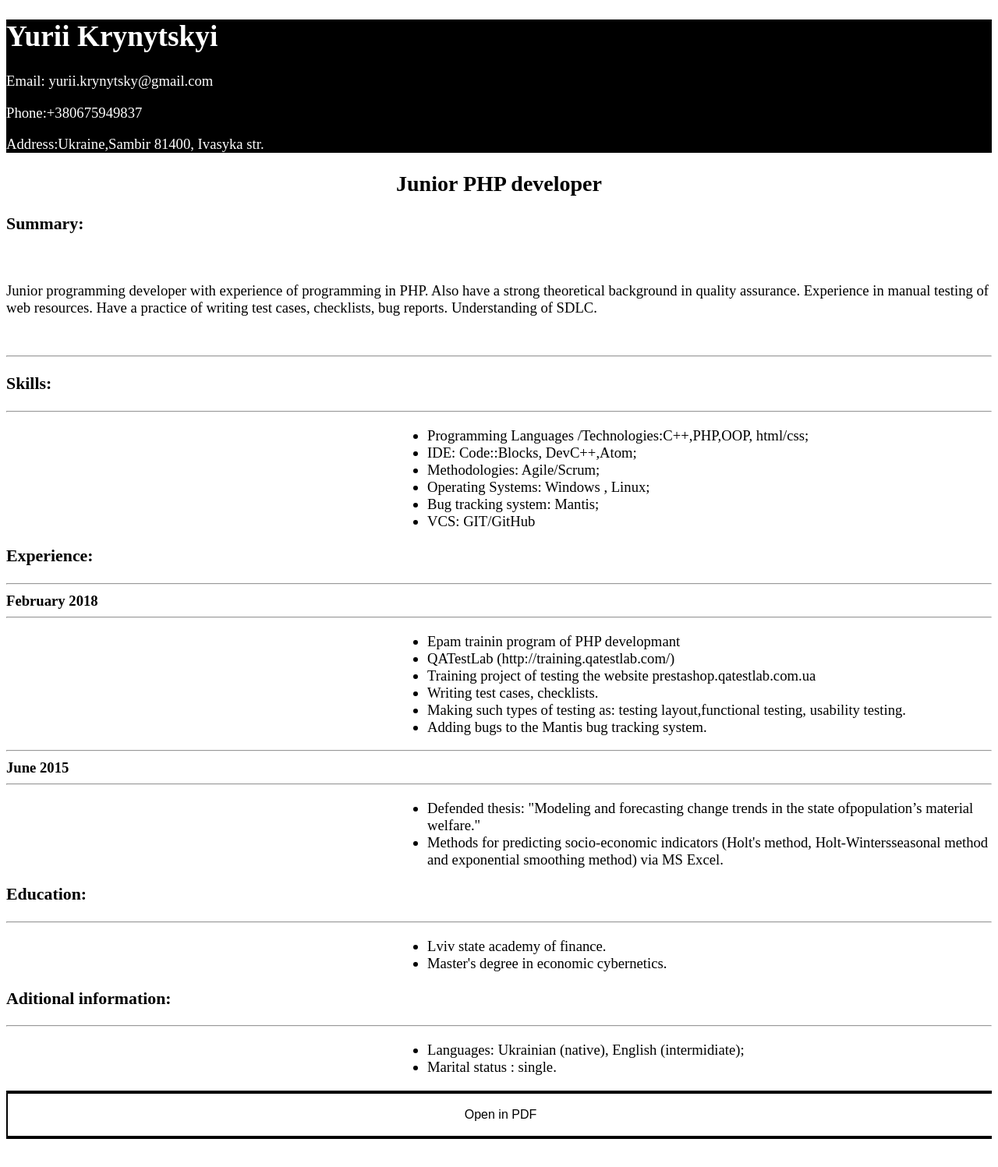
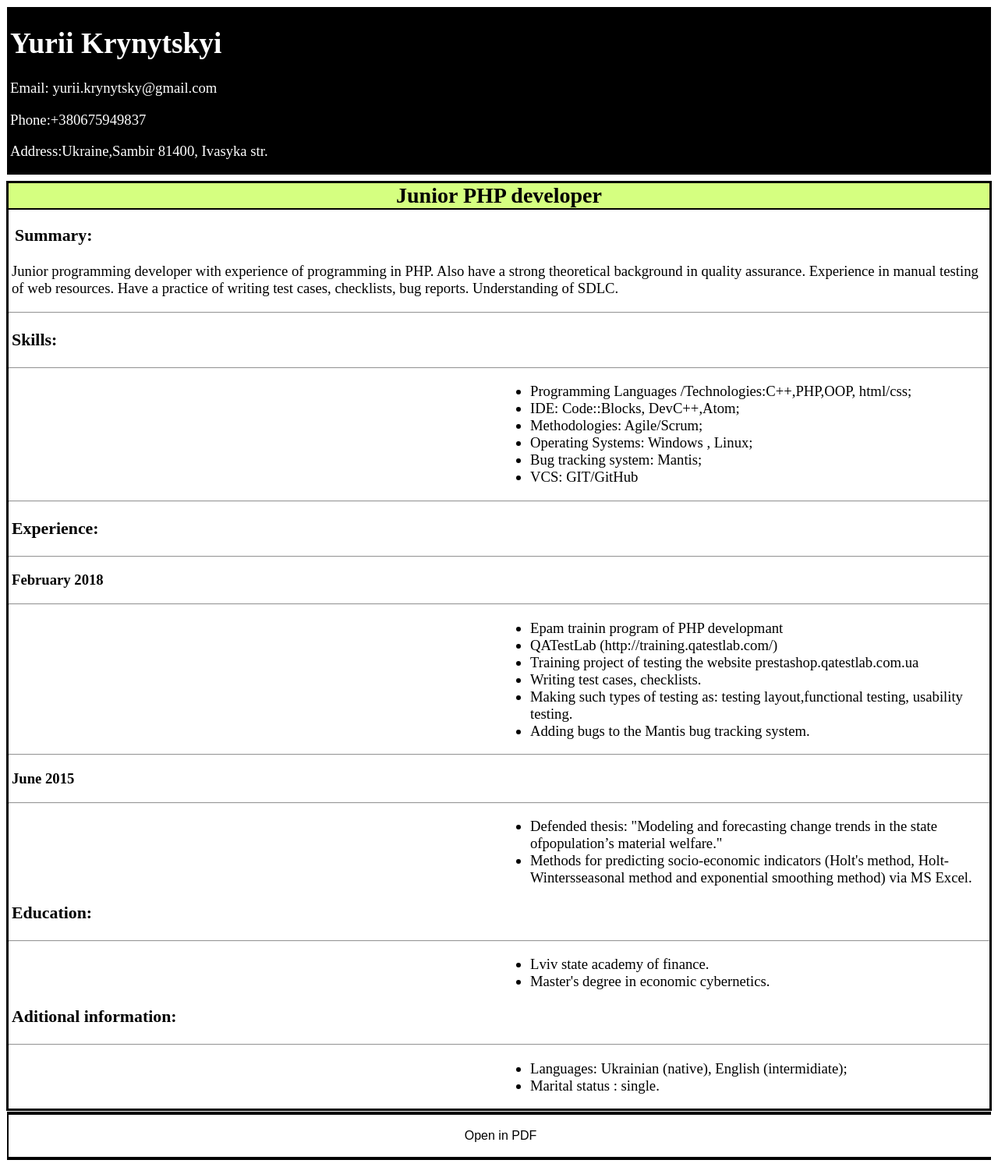
Before and after one commit to Krynytsky/tutorials, a PHP site: page / in a window 1280 px wide. Shown: the whole page at 78% size. Before the commit the page ends 1461 px from the top, so only its background shows below. Run offline with PHP 8.4, Linux system fonts and the light colour scheme.

Commit message:
css changes

```diff
--- a/CSS/style.css
+++ b/CSS/style.css
@@ -1,29 +1,61 @@
-html{
+body{
   font-size: 14pt;
-  width: 100%;
-  hyphens: 100%;
+  background-color:#FFFFFF;
+
+
 }
 header{
-  background-color:#000000 ;
-   color: #FFFFFF
+  background-color:#000000;
+  color: #FFFFFF;
+  margin-bottom:5pt;
+  padding-left: 3pt;
+  border-style: solid;
+  border-width: 1px;
+}
+
+main{
+  padding-left:0;
+  border-style: solid;
+  border-width: 2pt solid black;
+  color:black;
+
 }
 footer{
   background-color:#000000 ;
   color: #FFFFFF;
   margin: 0;
+  border-style: solid;
+  border-width: 1px;
+}
+h3{
+  padding-left: 3pt;
+}
+#date{
+  padding-left: 3pt;
+}
+#author{
+  text-align: left;
 }
 
-.job_offer{
+#job_offer{
   text-align: center;
+  background-color:#d5ff80;
   margin: 0;
-  padding: 0;
+  padding:0;
+  border-bottom:2pt solid black;
+
+}
+.summary{
+  padding-left: 3pt;
+
 }
 .articles{
-  margin-left: 500px;
+  margin-left: 50%;
+
 }
 .button {
   background-color: #4CAF50;
-  border: none;
+  border: 1px,black;
   color: white;
   padding: 16px 32px;
   text-align: center;
@@ -31,7 +63,7 @@
   display: inline-block;
   font-size: 16px;
   margin: 4px 2px;
-  -webkit-transition-duration: 0.4s;
+  /* -webkit-transition-duration: 0.4s; */
   transition-duration: 0.4s;
   cursor: pointer;
   width: 100%;
--- a/index.php
+++ b/index.php
@@ -1,38 +1,34 @@
-<!DOCTYPE html>
+ <!DOCTYPE html>
 <html lang="en" dir="ltr">
   <head>
     <meta charset="utf-8">
-    <meta name="viewport" content="width=device-width, initial-scale=1">
-    <title>Krynytsky</title>
+    <meta name="description" content="Yurii Krynytsky CV">
+    <meta name="keywords" content="HTML,CSS,XML,JavaScript,PHP developer,LAMP,CV">
+    <meta name="author" content="Yurii Krynytskyi">
+    <meta name="viewport" content="width=device-width, initial-scale=1.0">
+    <title>Yurii Krynytsky CV</title>
     <style><?php include 'CSS/style.css'; ?></style>
   </head>
   <body>
-
     <header>
-
-        <h1>Yurii Krynytskyi</h1>
+        <h1 id="author">Yurii Krynytskyi</h1>
+        <!-- <a href="yurii.krynytsky@gmail.com">Email:yurii.krynytsky@gmail.com</a> -->
         <p>Email: yurii.krynytsky@gmail.com</p>
         <p>Phone:+380675949837</p>
         <p>Address:Ukraine,Sambir 81400, Ivasyka str. </p>
-
     </header>
-
-  <div class="job_offer">
-      <h2>Junior PHP developer</h2>
-  </div>
-
-  <div class="summary">
-      <h3>Summary:</h3><br>
+    <main>
+      <h2 id="job_offer">Junior PHP developer</h2>
+      <article class="summary">
+      <h3>Summary:</h3>
       <p>Junior programming developer with experience of programming in PHP. Also have a strong
 theoretical background in quality assurance. Experience in manual testing of web resources. Have a
-practice of writing test cases, checklists, bug reports. Understanding of SDLC.</p><br>
-  </div>
-<hr/>
-
+practice of writing test cases, checklists, bug reports. Understanding of SDLC.</p>
+      </article>
+      <hr/>
   <h3><b>Skills:</b></h3>
-  <hr/>
-
-  <article class="articles">
+      <hr/>
+<article class="articles">
           <ul>
              <li>Programming Languages /Technologies:C++,PHP,OOP, html/css;</li>
              <li>IDE: Code::Blocks, DevC++,Atom;</li>
@@ -42,10 +38,11 @@
              <li>VCS: GIT/GitHub</li>
            </ul>
   </article>
+  <hr/>
 
     <h3>Experience:</h3>
     <hr/>
-    <b>February 2018</b><br>
+      <p id="date"><b>February 2018</b></p>
     <hr/>
       <article class="articles">
         <ul>
@@ -56,8 +53,10 @@
           <li>Making such types of testing as: testing layout,functional testing, usability testing.</li>
           <li>Adding bugs to the Mantis bug tracking system.</li>
         </ul>
-      </article><hr>
-    <b>June 2015</b><br><hr/>
+      </article>
+      <hr/>
+      <p id="date"><b>June 2015</b></p>
+      <hr/>
       <article class="articles">
         <ul>
           <li>Defended thesis: "Modeling and forecasting change trends in the state ofpopulation’s material welfare."</li>
@@ -80,9 +79,11 @@
             <li>Marital status : single.</li>
           </ul>
         </article>
+
+        </main>
     <footer>
       <a href="yurii_CV.pdf">
-    <button class="button button1"> Open in PDF</button>
+          <button class="button button1"> Open in PDF</button>
       </a>
     </footer>
   </body>
```
